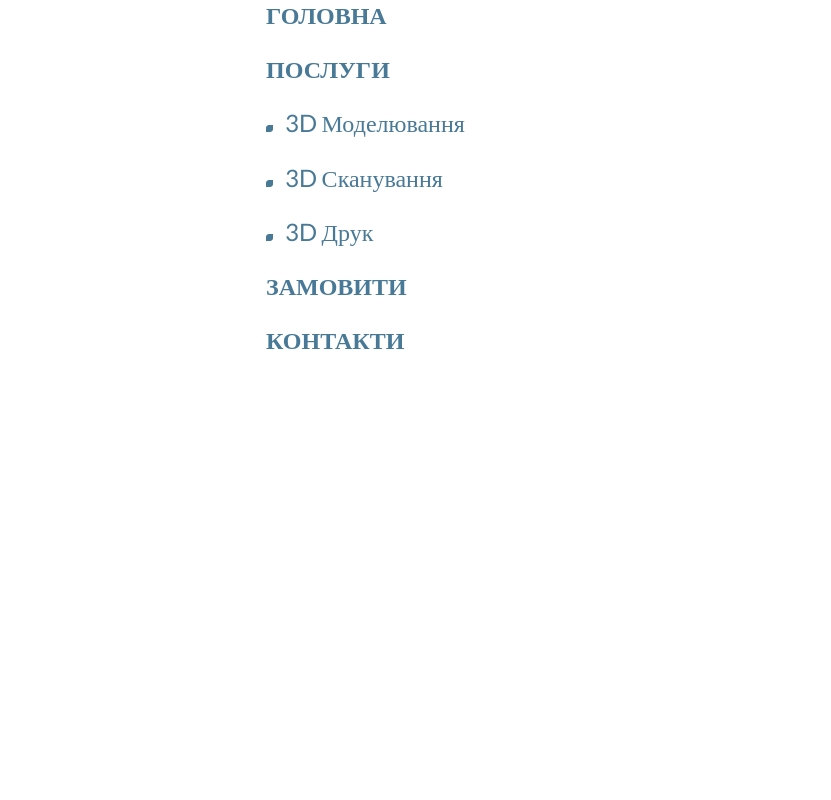
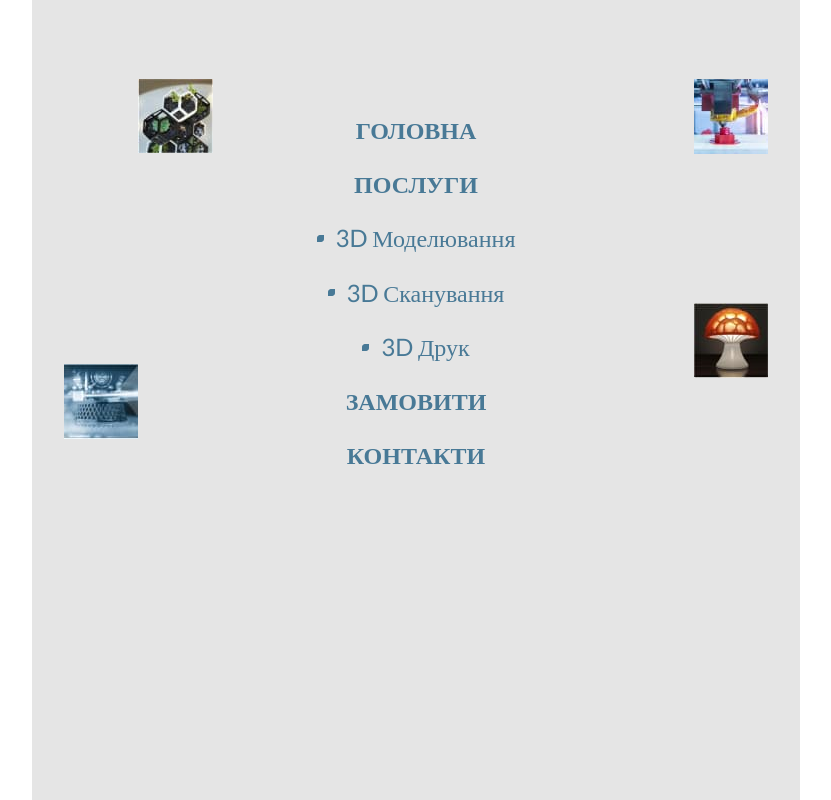
Before and after one commit to StepanKarpyak/githyb-tutorial, a plain HTML site: page index.html in a window 1280 px wide. Shown: the whole page, without its empty margins (224-1055 px from the left). Drawn offline with nearby package versions, Linux system fonts and the light colour scheme.

Commit message:
додавання картинок

```diff
--- a/css/styles.css
+++ b/css/styles.css
@@ -146,7 +146,8 @@ body {
 
 .adaptive-menu {
     width: 100vh;
-    background-color: #ffffff;
+    height: 100vh;
+    background-color: #e5e5e5;
     margin: 0 auto;
 
 }
@@ -164,81 +165,31 @@ body {
         height: 100vh;
         padding-left: 194px;
         padding-right: 194px;
+        background-image: url(../images/main_menu/Main_menu_tablet1.jpg),url(../images/main_menu/Main_menu_tablet2.jpg),
+        url(../images/main_menu/Main_menu_tablet3.jpg),url(../images/main_menu/Main_menu_tablet4.jpg);
+    background-repeat: no-repeat;
+    background-position: left 106px top 79px,right 32px top 79px,left 32px top 364px,right 32px top 303px;
     }
 }
-.adaptive-container {
-    margin: 0 auto;
-    /* width: 100vh;
-    height: 100vh; */
+@media screen and (min-width: 1440px) {
+    .adaptive-menu {
+        /* display: none; */
+    }
 }
-/* @media screen and (min-width: 320px) {
-    .adaptive-container {
-        width: 320px;
-        height: 568px;
-    }
-} */
-/* @media screen and (min-width: 768px) {
-    .adaptive-container {
-        width: 768px;
-        height: 100vh;
-    }
-} */
-/* .adaptive-menu {
-
-} */
-/* .adaptive-menu__container-close {
-    position: absolute;
-    top: 0;
-    right: 0;
-    background-color: transparent;
-    border: none;
-    padding: 0;
-    line-height: 0;
-} */
-.mobile-close-icon {
-    /* cursor: pointer;
-    width: 40px;
-    height: 40px; */
-
-    /* &:hover,
-    &:focus {
-        fill: var(--accent-color);
-        transition: color var(--animation);
-    } */
+.adaptive-menu__heder{
+    width: 320px;
+    height: 115px;
 }
-.adaptive-menu__container {
-    /* margin: 0 auto; */
-    /* flex-direction: column;
-    width: 100vh;
-    height: 100vh;
-    align-items: center;
-    overflow-y: hidden; */
-    /* border: solid 1px tomato; */
-}
-/* @media screen and (min-width: 320px) {
-    .adaptive-menu__container {
-        width: 320px;
-
-    }
-} */
-/* @media screen and (min-width: 768px) {
-    .adaptive-menu__container {
-        width: 768px;
-
-    }
-} */
-/* @media screen and (min-width: 1444px) {
-    .adaptive-menu,
-    .adaptive-menu__container {
-        display: none;
-    }
-} */
 
 .adaptive__link {
+    display: flex;
+    align-items: center;
+    justify-content: center;
     font-family: Lato;
     font-weight: 700;
     font-size: 24px;
     line-height: 1.26;
+    margin: 0 auto;
     color: var(--secondary-text-color);
     /* &:hover,
     &:focus {
@@ -248,14 +199,18 @@ body {
 }
 .adaptive__link:hover,.adaptive__link:focus {
     color: #ffffff;
-    /* border: 1px solid #487996; */
     text-shadow: -1px 0 #487996, 0 1px #487996, 1px 0 #487996, 0 -1px #487996;
 }
+
 .adaptive-menu__link {
+    display: flex;
+    align-items: center;
+    justify-content: center;
     font-family: Lato;
     font-weight: 500;
     font-size: 24px;
     line-height: 1.26;
+    margin: 0 auto;
     color: var(--secondary-text-color);
     /* &:hover,
     &:focus {
@@ -281,10 +236,14 @@ body {
 .adaptive-menu__main,
 .adaptive__main:not(:last-child) {
     margin-bottom: 24px;
+
+
 }
 .adaptive-menu__list {
-    display: inline-block;
-    margin: 0;
+
+    display: block;
+    margin: 0 auto;
+    padding: 0;
     /* flex-direction: column; */
     /* justify-content: center; */
 }
--- a/index.html
+++ b/index.html
@@ -36,8 +36,11 @@
     </header>
     <main>
         <section class="adaptive-menu">
-            <div class="adaptive-container">
-                <div class="adaptive-menu__container">
+            <div class="adaptive-menu__heder">
+
+            </div>
+            <!-- <div class="adaptive-container"> -->
+            <!-- <div class="adaptive-menu__container"> -->
             <ul class="adaptive-menu__list">
                 <li class="adaptive__main">
                     <a class="adaptive__link" href="">ГОЛОВНА</a>
@@ -61,9 +64,9 @@
                     <a class="adaptive__link" href="">КОНТАКТИ</a>
                 </li>
             </ul>
-                </div>
+            <!-- </div> -->
 
-            </div>
+            <!-- </div> -->
         </section>
     </main>
 
```
Lines whose indentation alone changed are shown as unchanged.
